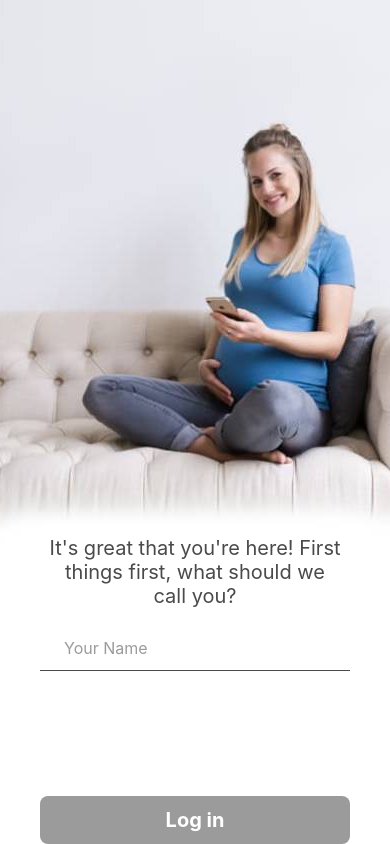
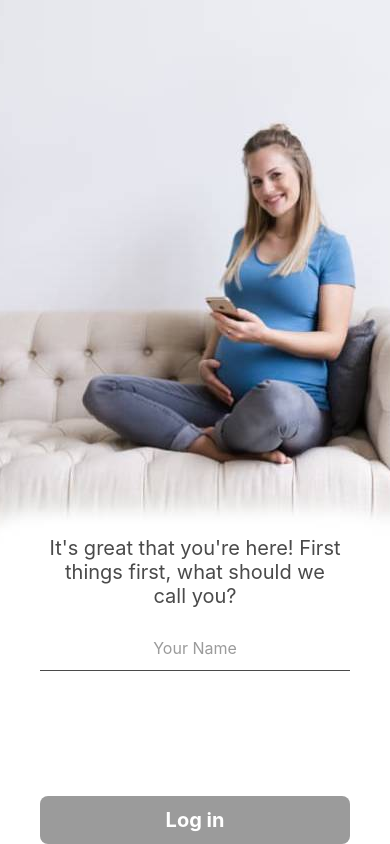
Before and after one commit to gharivand/keleya-pregnancy-app, a React Native app: screen /NameScreen in a window 390 px wide. Built offline with nearby package versions, Linux system fonts and the light colour scheme.

Commit message:
fix wrong data in signIn/signup

```diff
--- a/src/components/Input.tsx
+++ b/src/components/Input.tsx
@@ -13,6 +13,7 @@ interface IProps {
   onChangeText: (str: string) => void;
   placeholder: string;
   isPassword?: boolean;
+  isCentralized?: boolean;
 }
 
 const Input: React.FC<IProps> = props => {
@@ -23,7 +24,7 @@ const Input: React.FC<IProps> = props => {
       <TextInput
         value={props.value}
         onChangeText={props.onChangeText}
-        style={styles.textInput}
+        style={[styles.textInput, props.isCentralized && styles.centerText]}
         placeholder={props.placeholder}
         placeholderTextColor={colors.WARM_GREY}
         secureTextEntry={props.isPassword && isSecure}
@@ -63,6 +64,9 @@ const styles = StyleSheet.create({
     width: 20,
     height: 20,
   },
+  centerText: {
+    textAlign: 'center',
+  },
 });
 
 export default Input;
--- a/src/screens/NameScreen.tsx
+++ b/src/screens/NameScreen.tsx
@@ -1,8 +1,6 @@
 import React, {useContext, useState} from 'react';
 import {Image, SafeAreaView, StyleSheet, Text, View} from 'react-native';
 import {useTranslation} from 'react-i18next';
-import {Formik} from 'formik';
-import * as Yup from 'yup';
 
 import {ApplicationScreenProps} from '../types/navigation';
 import {fonts, images, layout} from '../theme';
--- a/src/screens/SignIn.tsx
+++ b/src/screens/SignIn.tsx
@@ -20,7 +20,7 @@ const initialValues: IValues = {
   password: '',
 };
 
-const SignIn: React.FC<ApplicationScreenProps> = () => {
+const SignIn: React.FC<ApplicationScreenProps> = ({navigation}) => {
   const {t} = useTranslation(['auth']);
   const {updateUserData} = useContext(StoreContext);
 
@@ -31,7 +31,8 @@ const SignIn: React.FC<ApplicationScreenProps> = () => {
 
   const onSubmit = (values: IValues) => {
     if (updateUserData) {
-      updateUserData({firstname: values.email});
+      updateUserData({email: values.email});
+      navigation.navigate('NameScreen');
     }
   };
 
--- a/src/screens/SignUp.tsx
+++ b/src/screens/SignUp.tsx
@@ -24,7 +24,7 @@ const initialValues: IValues = {
   terms: false,
 };
 
-const SignUp: React.FC<ApplicationScreenProps> = () => {
+const SignUp: React.FC<ApplicationScreenProps> = ({navigation}) => {
   const {t} = useTranslation(['auth']);
   const {updateUserData} = useContext(StoreContext);
 
@@ -37,7 +37,8 @@ const SignUp: React.FC<ApplicationScreenProps> = () => {
 
   const onSubmit = (values: IValues) => {
     if (updateUserData) {
-      updateUserData({firstname: values.email});
+      updateUserData({email: values.email});
+      navigation.navigate('NameScreen');
     }
   };
 
```
